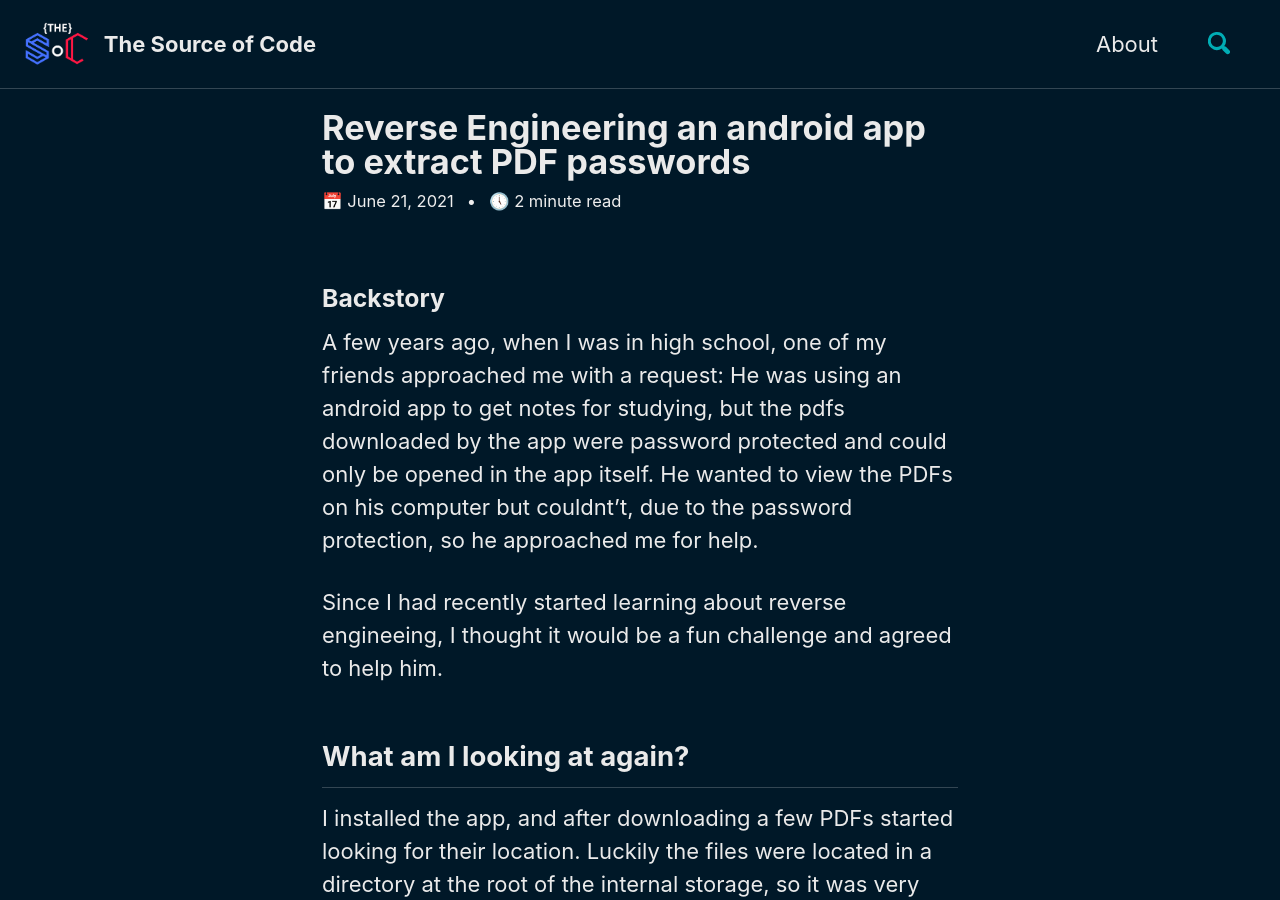
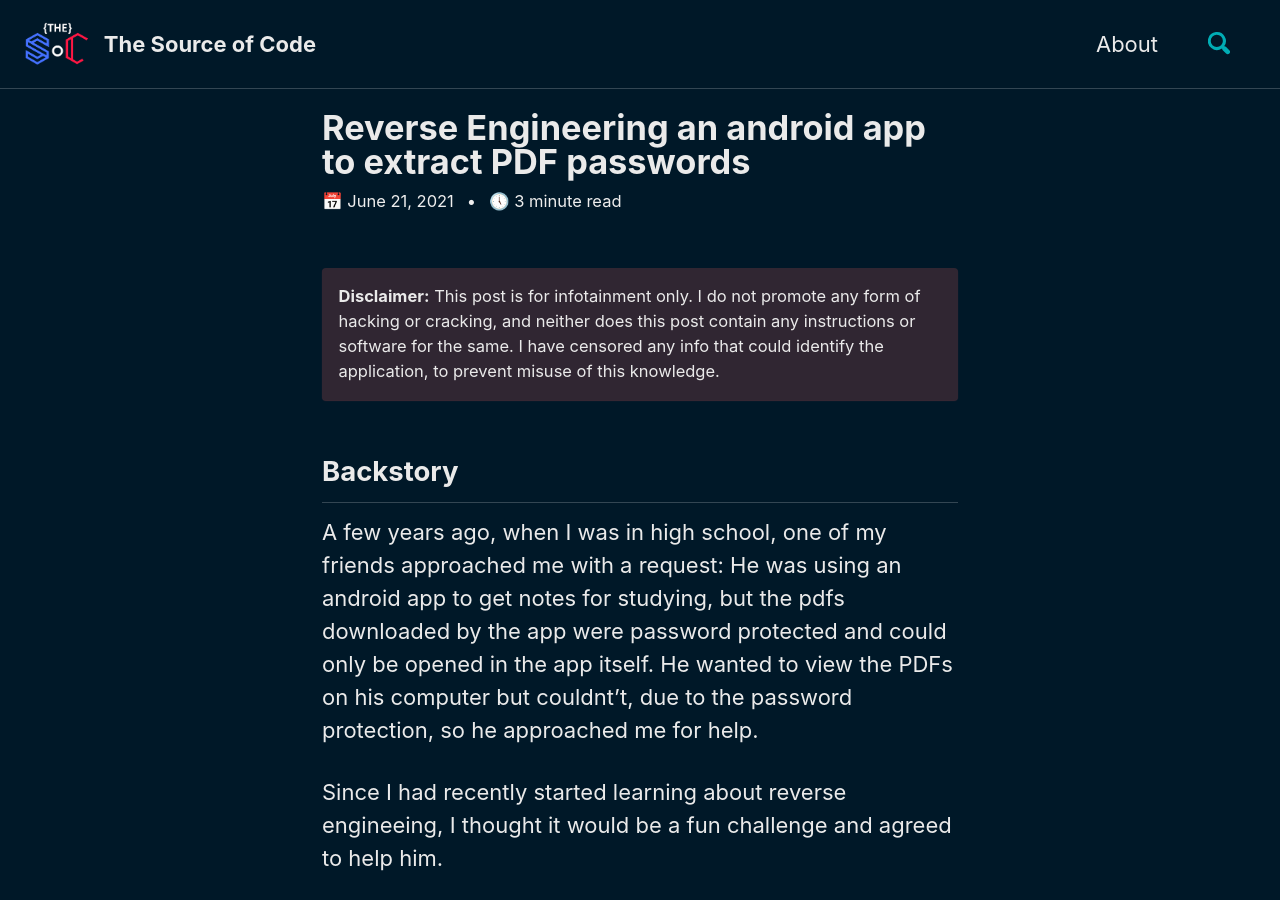
Before and after one commit to thesourceofcode/thesourceofcode.github.io, a Jekyll site: the page built from _posts/2021-06-21-extracting-pwd-android-apktool.md, in a window 1280 px wide and 900 px high. Built offline with Jekyll 4.4.1, drawn with Linux system fonts in a browser that asks for light colours; cached includes are drawn as plain includes.

Commit message:
Disclaimer

```diff
--- a/_posts/2021-06-21-extracting-pwd-android-apktool.md
+++ b/_posts/2021-06-21-extracting-pwd-android-apktool.md
@@ -3,7 +3,11 @@ layout: single
 title: "Reverse Engineering an android app to extract PDF passwords"
 excerpt: "How I reverse engineered an android app, and extracted the password used for decrypting its PDF files"
 ---
-<h3>Backstory</h3>
+**Disclaimer:** This post is for infotainment only. I do not promote any form of hacking or cracking, and neither does this post contain any instructions or software for the same. I have censored any info that could identify the application, to prevent misuse of this knowledge.
+{: .notice--danger}
+
+
+<h2>Backstory</h2>
 A few years ago, when I was in high school, one of my friends approached me with a request: He was using an android app to get notes for studying, but the pdfs downloaded by the app were password protected and could only be opened in the app itself. He wanted to view the PDFs on his computer but couldnt't, due to the password protection, so he approached me for help.
 
 Since I had recently started learning about reverse engineeing, I thought it would be a fun challenge and agreed to help him.
```
